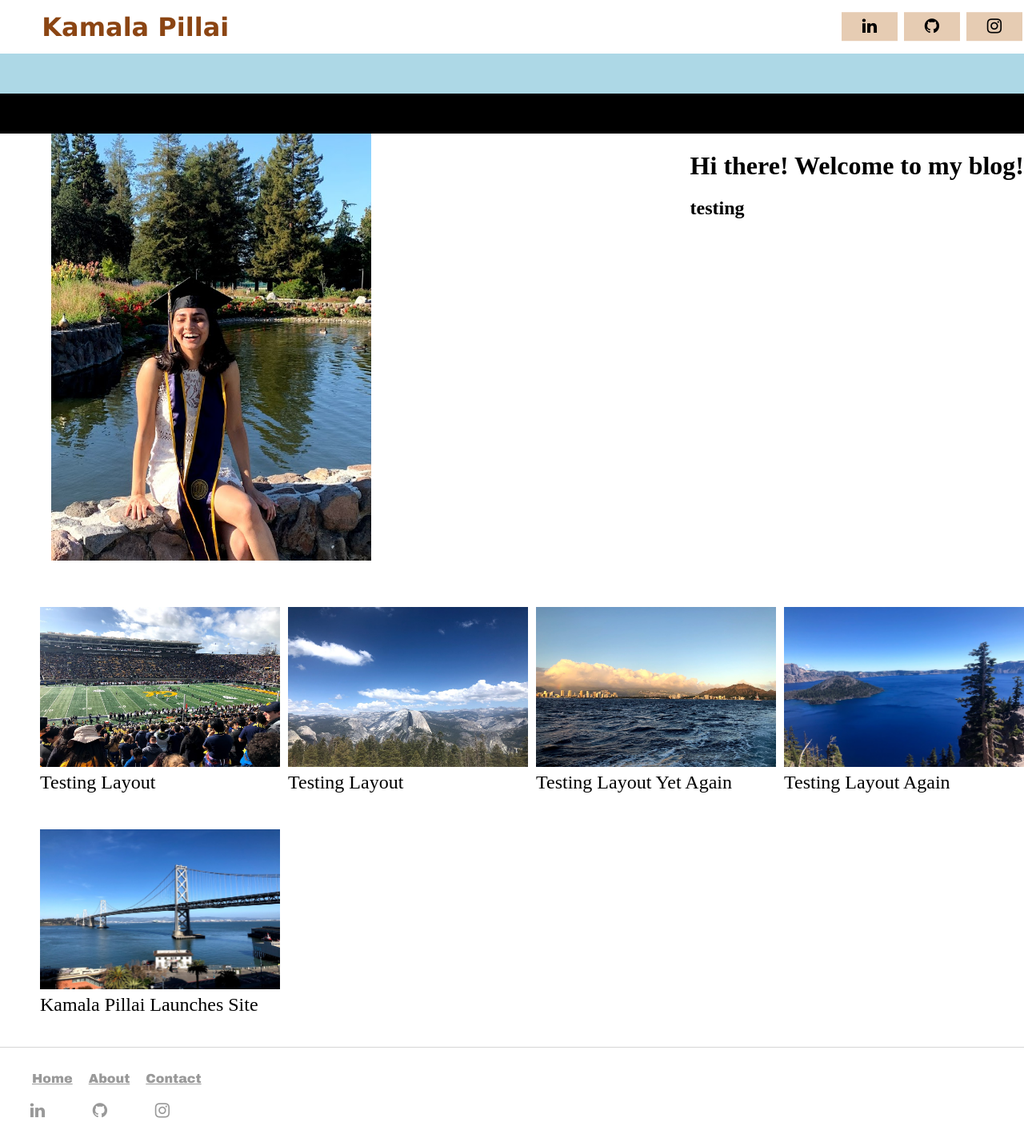
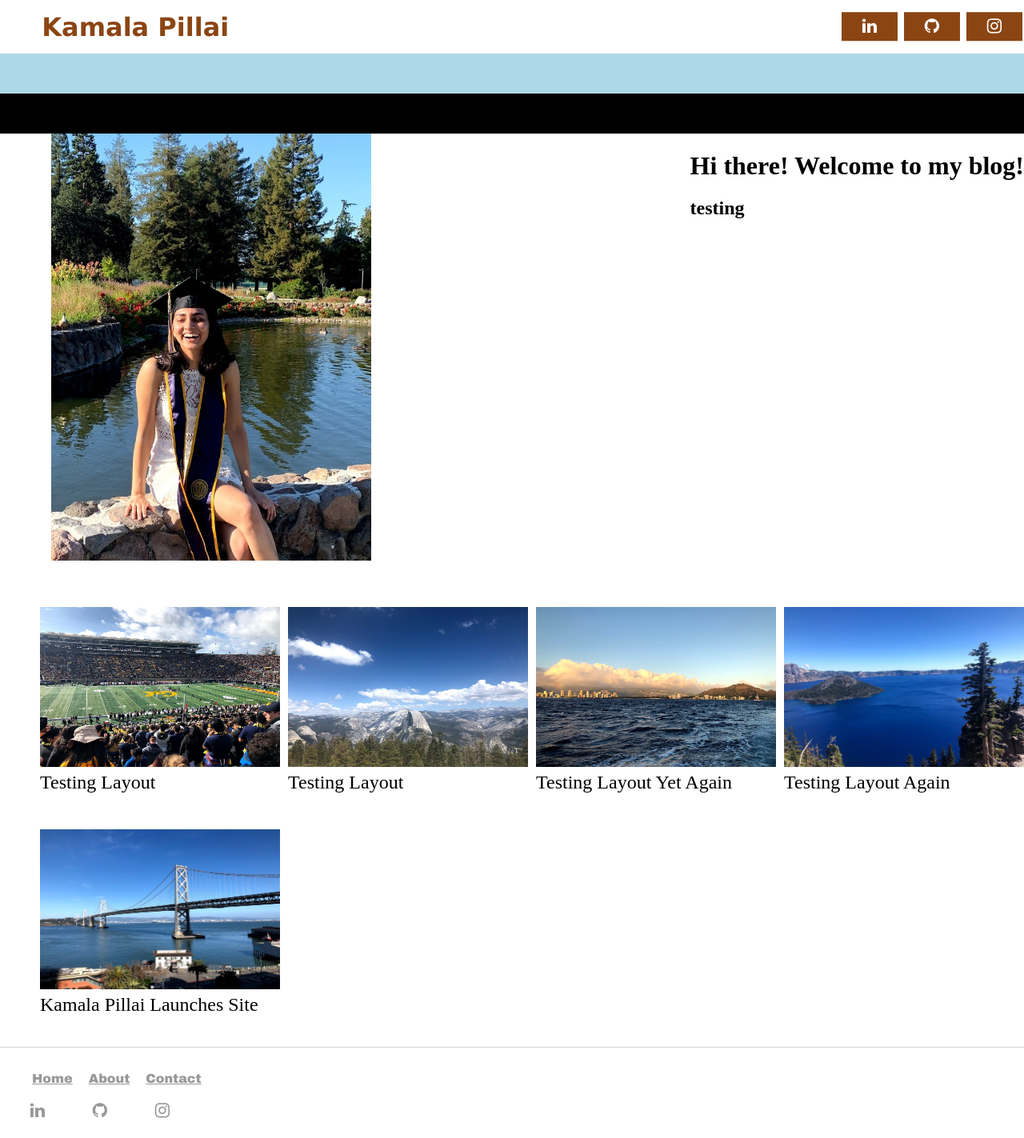
Before and after one commit to kpill/kpill.github.io, a Jekyll site: the page built from index.html, in a window 1280 px wide. Shown: the whole page at 80% size. Built offline with Jekyll 4.4.1, drawn with Linux system fonts in a browser that asks for light colours.

Commit message:
Update main.css

```diff
--- a/css/main.css
+++ b/css/main.css
@@ -94,24 +94,24 @@ html, body {
 
 		.fa-linkedin {
 			padding: 10px;
- 			background: rgb(230, 204, 179);
-  			color: black;
+ 			background: saddleBrown;
+  			color: white;
 			vertical-align: middle;
 			transform: translate(0%, -30%);
 		}
 
 		.fa-github {
 			padding: 10px;
-			background: rgb(230, 204, 179);
-			color: black;
+			background: saddleBrown;
+			color: white;
 			vertical-align: middle;
 			transform: translate(0%, -30%);
 		}
 
 		.fa-instagram {
 			padding: 10px;
-			background: rgb(230, 204, 179);
-			color: black;
+			background: saddleBrown;
+			color: white;
 			vertical-align: middle;
 			transform: translate(0%, -30%);
 		}
```
